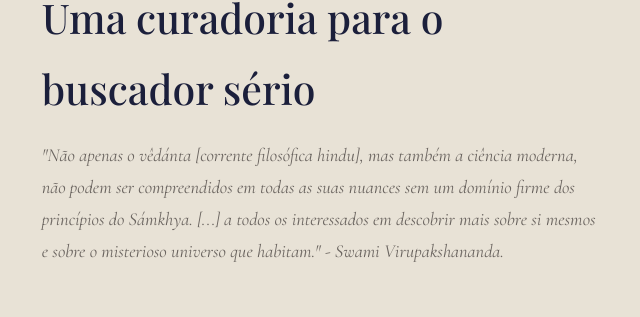
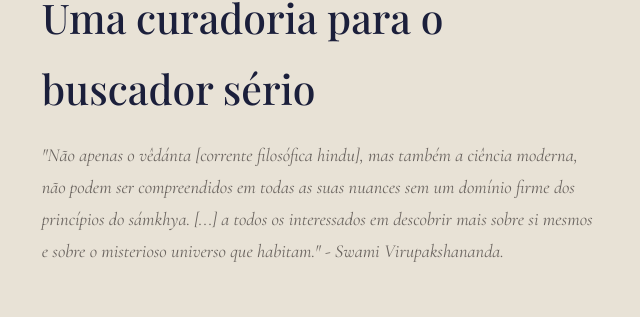
Before and after one commit to Hzuchello/atmavidyabooks, a website: page index.html in a window 1280 px wide. Shown: the part 1201-1518 px from the top of the page, 602-1242 px from the left. Drawn offline with nearby package versions, Linux system fonts and the light colour scheme; no server answers; a web font is replaced by a local one.

```diff
--- a/index.html
+++ b/index.html
@@ -138,7 +138,7 @@
       <div class="sobre-texto">
         <span class="section-eyebrow">Sobre a Livraria</span>
         <h2 class="section-title">Uma curadoria para o buscador sério</h2>
-        <p class="section-sub">"Não apenas o vêdánta [corrente filosófica hindu], mas também a ciência moderna, não podem ser compreendidos em todas as suas nuances sem um domínio firme dos princípios do Sámkhya. [...] a todos os interessados em descobrir mais sobre si mesmos e sobre o misterioso universo que habitam." - Swami Virupakshananda. </p>
+        <p class="section-sub">"Não apenas o vêdánta [corrente filosófica hindu], mas também a ciência moderna, não podem ser compreendidos em todas as suas nuances sem um domínio firme dos princípios do sámkhya. [...] a todos os interessados em descobrir mais sobre si mesmos e sobre o misterioso universo que habitam." - Swami Virupakshananda. </p>
         <blockquote class="sobre-quote">
           “A verdade é uma, os sábios a chamam por muitos nomes.”
           <cite>— Rig Veda, 1.164.46</cite>
```
